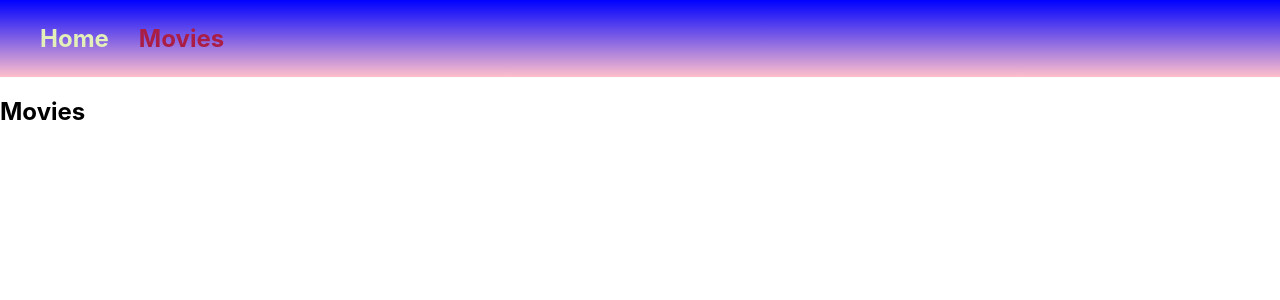
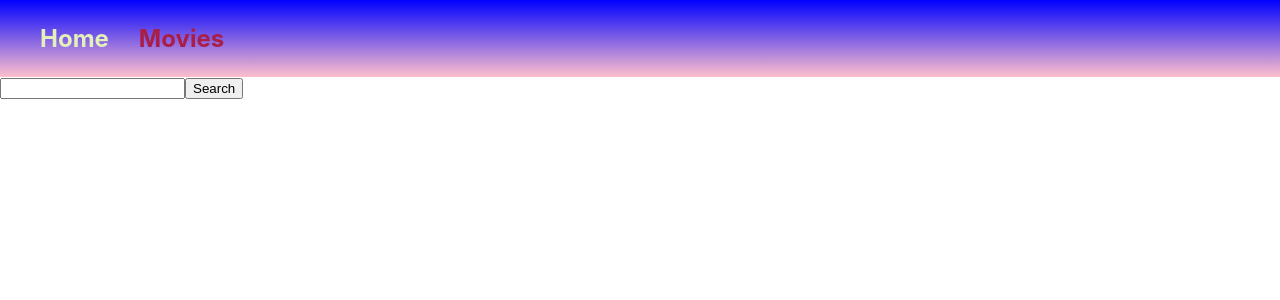
Before and after one commit to Kaulits/goit-react-hw-05, a React (Create React App) app: page /movies in a window 1280 px wide. Shown: the top 300 px of the page. Built offline with nearby package versions, Linux system fonts and the light colour scheme.

Commit message:
movie search

```diff
--- a/package.json
+++ b/package.json
@@ -10,6 +10,7 @@
     "axios": "^1.6.7",
     "react": "^18.1.0",
     "react-dom": "^18.1.0",
+    "react-hook-form": "^7.51.0",
     "react-router-dom": "^6.22.2",
     "react-scripts": "5.0.1",
     "web-vitals": "^2.1.3"
--- /dev/null
+++ b/src/components/SearchForm/SearchForm.jsx
@@ -0,0 +1,22 @@
+
+import React from 'react';
+import { useForm } from 'react-hook-form';
+
+const SearchForm = ({ onSearch }) => {
+  const { register, handleSubmit } = useForm();
+
+  const onSubmit = (data) => {
+    onSearch(data.queryStr);
+  };
+
+  return (
+    <div>
+      <form onSubmit={handleSubmit(onSubmit)}>
+        <input {...register('queryStr')} type="text" />
+        <button type="submit">Search</button>
+      </form>
+    </div>
+  );
+}
+
+export default SearchForm;
--- a/src/pages/Movies/Movies.jsx
+++ b/src/pages/Movies/Movies.jsx
@@ -1,11 +1,32 @@
-import React from 'react'
+import React, { useState } from 'react';
+import SearchForm from 'components/SearchForm/SearchForm';
+import { fetchMovies } from 'services/api';
+import s from './Movies.module.css'
 
 const Movies = () => {
+  const [searchResults, setSearchResults] = useState([]);
+
+  const handleSearch = async (query) => {
+    try {
+      const results = await fetchMovies(query);
+      setSearchResults(results);
+    } catch (error) {
+      console.error('Error fetching movies:', error);
+    }
+  };
+
   return (
     <div>
-      <h2>Movies</h2>
+      <SearchForm onSearch={handleSearch} />
+      <div className={s.wrapper}><ul className={s.wrapper}>
+        {searchResults.map(movie => (
+          <li  className={s.genrelist} key={movie.id}> <img className={s.poster} src={movie.poster_path
+                  ? `https://image.tmdb.org/t/p/w500${movie.poster_path}`
+                  : `https://www.freeiconspng.com/thumbs/no-image-icon/no-image-icon-1.jpg`} alt={movie.title} />{movie.title}</li>
+        ))}
+      </ul></div>
     </div>
-  )
+  );
 }
 
-export default Movies
+export default Movies;
--- /dev/null
+++ b/src/pages/Movies/Movies.module.css
@@ -0,0 +1,24 @@
+.wrapper {
+    display: flex;
+    flex-wrap: wrap;
+    gap: 20px;
+}
+
+.genrelist {
+    list-style: none;
+    flex: 1 0 200px;
+    /* Гнучкість, нульовий базовий розмір, фіксований максимальний розмір */
+    display: flex;
+    flex-direction: column;
+    gap: 10px;
+    padding: 0;
+    align-items: center;
+    /* Вирівнювання по центру */
+}
+
+.poster {
+    max-height: 300px;
+    max-width: 150px;
+    width: 100%;
+    height: auto;
+}
```
Also changed, not shown: src/components/SearchForm/SearchList.jsx (added), 1 other file (tests, documents, lock files or other folders).
